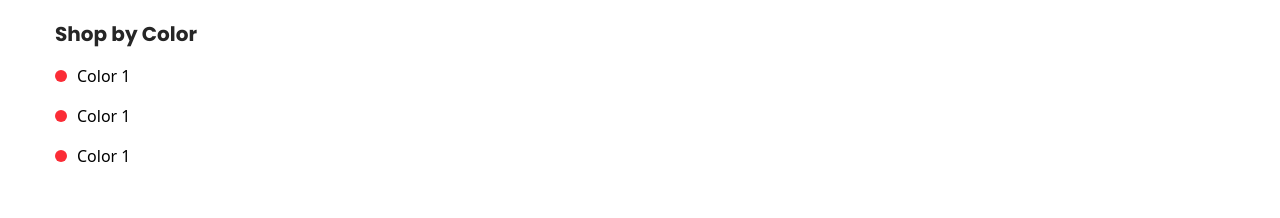
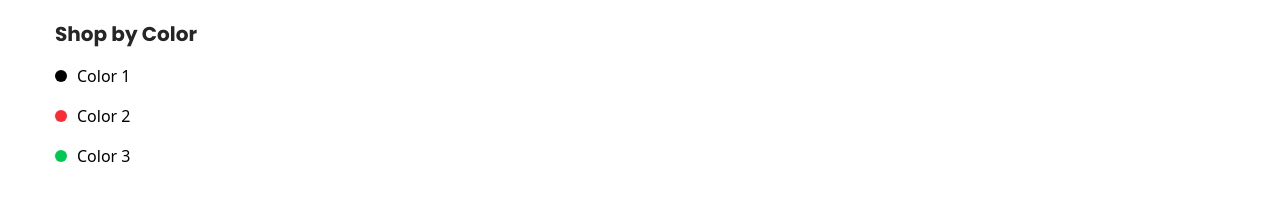
Before and after one commit to alifhredoy/Khan_Product_Ecommerce, a React (Vite) app: page /products in a window 1280 px wide. Shown: the part 698-916 px from the top of the page. Built offline with nearby package versions, Linux system fonts and the light colour scheme; no server answers.

Commit message:
feat:add products page

```diff
--- a/src/pages/Products.jsx
+++ b/src/pages/Products.jsx
@@ -34,18 +34,18 @@ const Products = () => {
             <ul className="flex flex-col gap-y-4 pt-4">
               <Flex className='items-center gap-x-2.5'>
 
-                <div className='w-[12px] h-[12px] bg-red-500 rounded-full'></div>
+                <div className='w-[12px] h-[12px] bg-black rounded-full'></div>
                 <li>Color 1</li>
               </Flex>
               <Flex className='items-center gap-x-2.5'>
 
                 <div className='w-[12px] h-[12px] bg-red-500 rounded-full'></div>
-                <li>Color 1</li>
+                <li>Color 2</li>
               </Flex>
               <Flex className='items-center gap-x-2.5'>
 
-                <div className='w-[12px] h-[12px] bg-red-500 rounded-full'></div>
-                <li>Color 1</li>
+                <div className='w-[12px] h-[12px] bg-green-500 rounded-full'></div>
+                <li>Color 3</li>
               </Flex>
 
 
```
Also changed, not shown: src/layouts/Navbar.jsx (line endings or trailing spaces).
